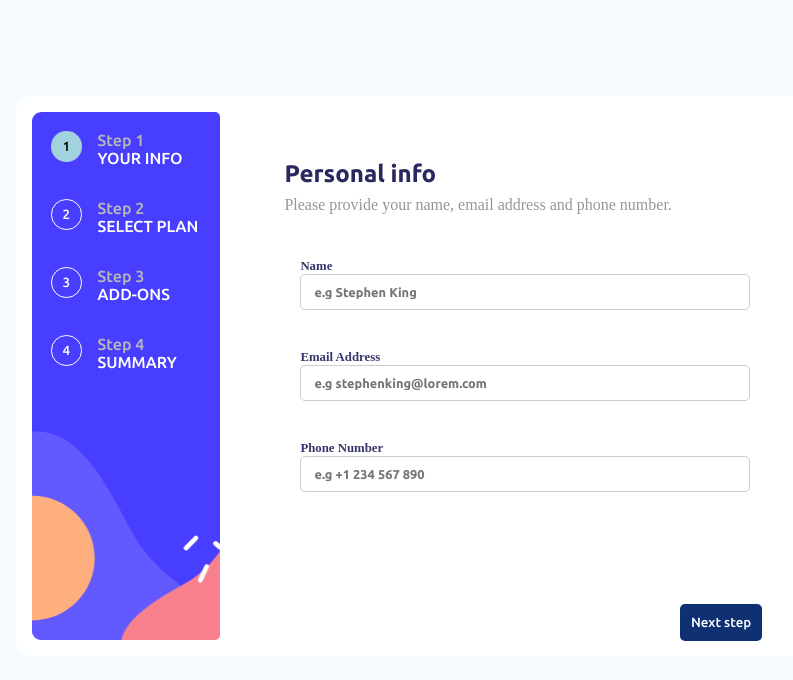
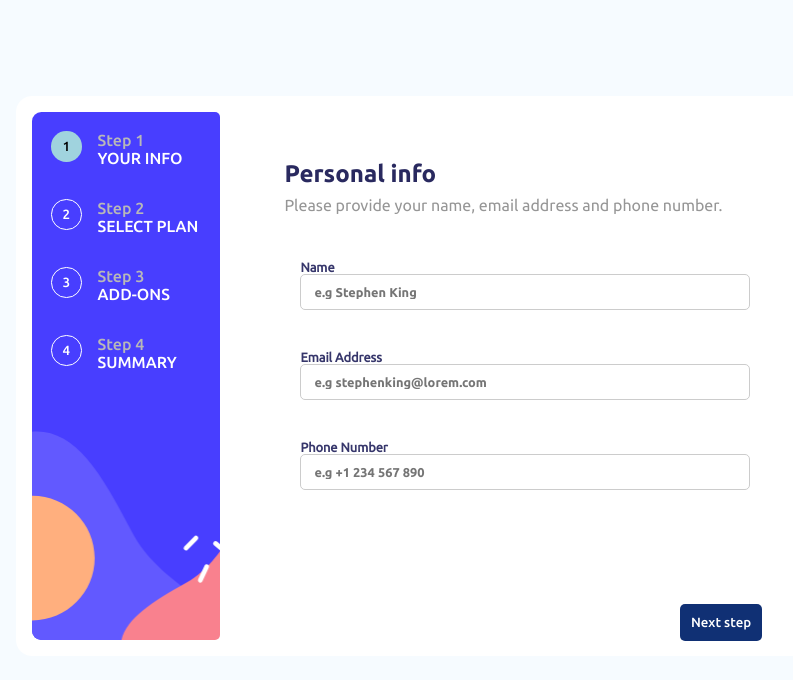
Before and after one commit to Cieth/multi-step-form, a React (Create React App) app: page / in a window 1280 px wide. Shown: the top 680 px of the page, without its empty margins (224-1017 px from the left). Built offline with nearby package versions, Linux system fonts and the light colour scheme.

Commit message:
quick fix font

```diff
--- a/src/App.css
+++ b/src/App.css
@@ -9,12 +9,11 @@
   font-weight: bold;
 }
 @font-face {
-  font-family: "Ubuntu Regular ";
+  font-family: "Ubuntu Regular";
   src: url("../assets/fonts/Ubuntu-Regular.ttf");
-  font-weight: 100;
 }
 *{
-  font-family: Ubuntu,sans-serif;
+  font-family: "Ubuntu" ,"sans-serif";
 }
 body{
   background-color: rgb(246, 251, 255);
```
